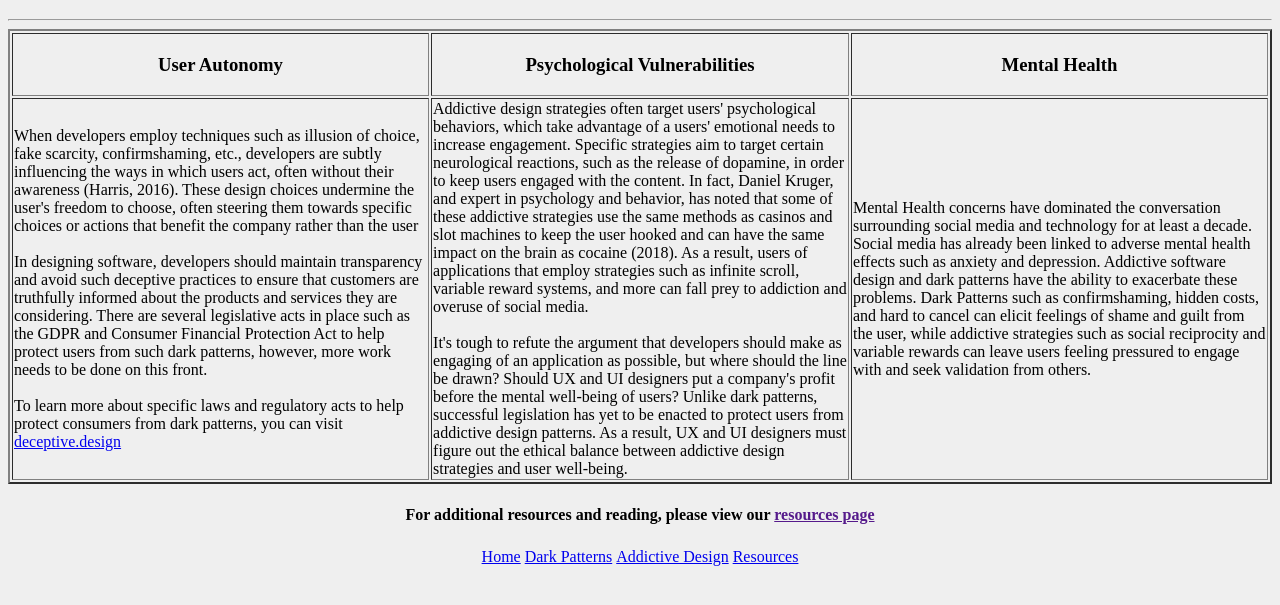
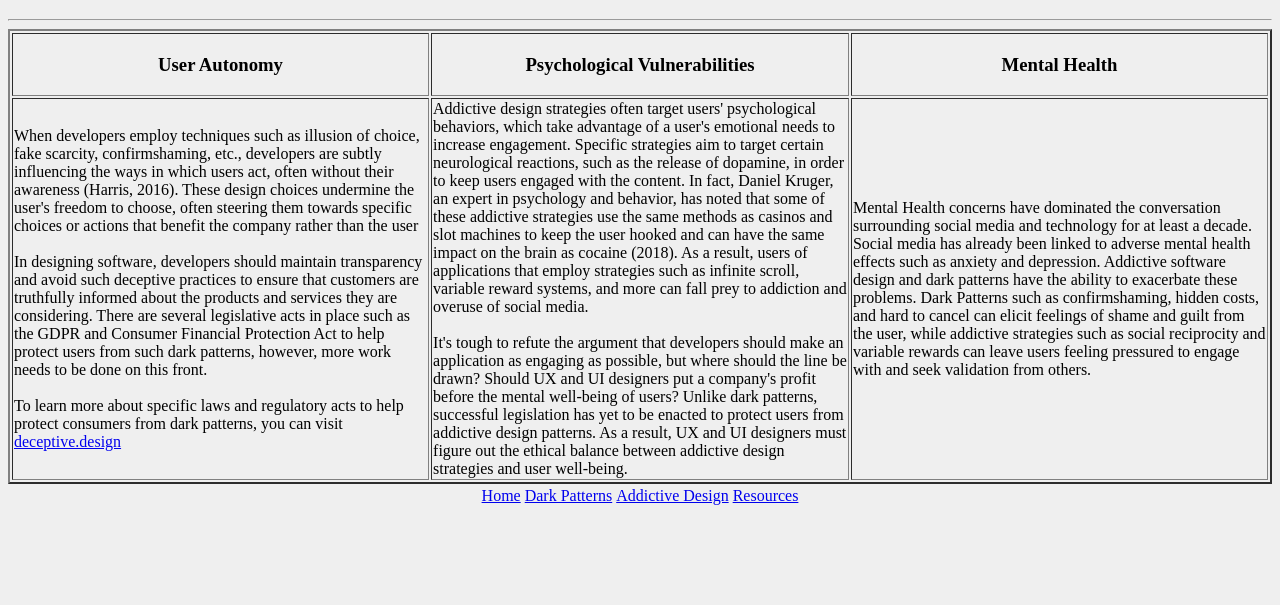
Before and after one commit to sgitmed/ms579, a plain HTML site: page ethicalconsiderations.html in a window 1280 px wide. Shown: the part 87-692 px from the top of the page. Drawn offline with Linux system fonts and the light colour scheme.

Commit message:
Update ethicalconsiderations.html
Removal of resources link

```diff
--- a/ethicalconsiderations.html
+++ b/ethicalconsiderations.html
@@ -44,14 +44,14 @@
                 <a href="https://www.deceptive.design/laws">deceptive.design</a>
            </td>
             <td width= "450px">
-                Addictive design strategies often target users' psychological behaviors, which take advantage of a users' emotional needs to
+                Addictive design strategies often target users' psychological behaviors, which take advantage of a user's emotional needs to
                 increase engagement. Specific strategies aim to target certain neurological reactions, such as the release of dopamine, in order
-                to keep users engaged with the content. In fact, Daniel Kruger, and expert in psychology and behavior, has noted that some of these addictive strategies
+                to keep users engaged with the content. In fact, Daniel Kruger, an expert in psychology and behavior, has noted that some of these addictive strategies
                 use the same methods as casinos and slot machines to keep the user hooked and can have the same impact on the brain
                 as cocaine (2018). As a result, users of applications that employ strategies such as infinite scroll, variable reward systems, and more can fall
                 prey to addiction and overuse of social media.
                 <br><br>
-                It's tough to refute the argument that developers should make as engaging of an application as possible, but where should the line be
+                It's tough to refute the argument that developers should make an application as engaging as possible, but where should the line be
                 drawn? Should UX and UI designers put a company's profit before the mental well-being of users? Unlike dark patterns, successful legislation has yet to
                 be enacted to protect users from addictive design patterns. As a result, UX and UI designers must figure out the ethical balance between addictive design strategies
                 and user well-being.
@@ -64,7 +64,6 @@
             </td>
         </tr>
     </table>
-    <h4> For additional resources and reading, please view our <a href=""> resources page</a></h4>
     </center>
 
     <table>
```
